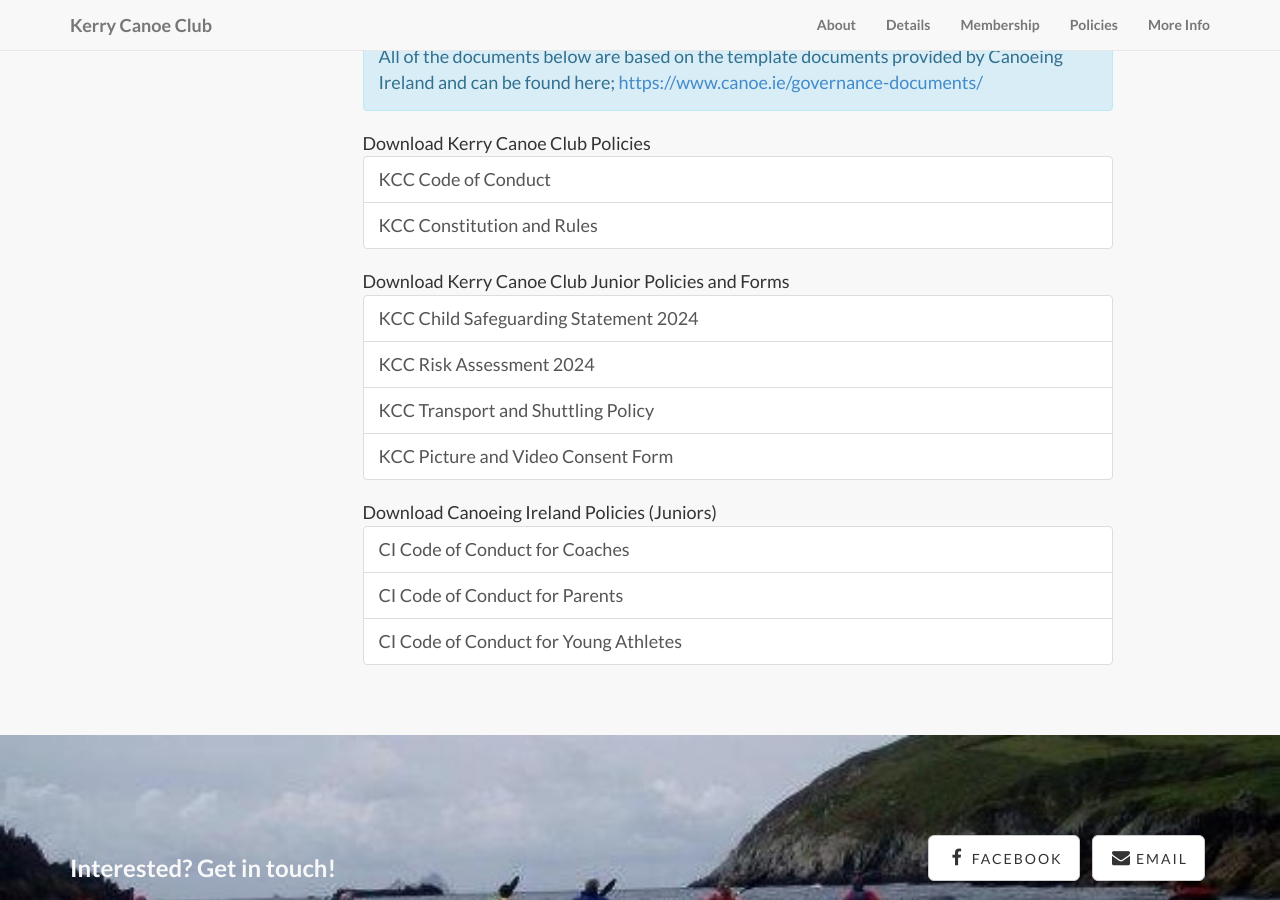
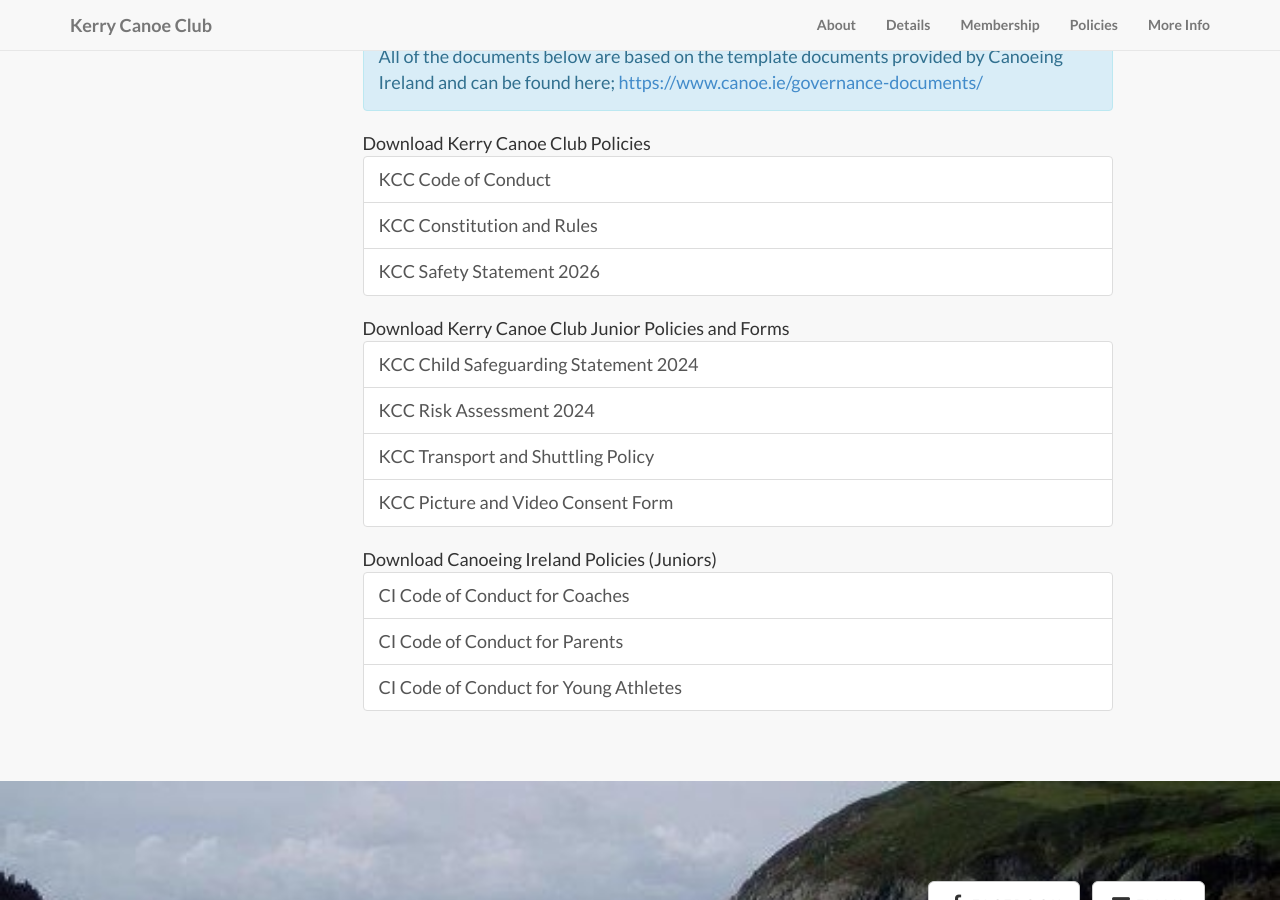
Before and after one commit to kerrycanoeclub/kerrycanoeclub.github.io, a Jekyll site: the page built from policies.html, in a window 1280 px wide and 900 px high, scrolled down 393 px. Built offline with Jekyll 4.4.1, drawn with Linux system fonts in a browser that asks for light colours.

Commit message:
add 2026 safety statement

```diff
--- a/policies.html
+++ b/policies.html
@@ -36,6 +36,13 @@
       download
     >
       KCC Constitution and Rules
+    </a>
+    <a
+      class="list-group-item list-group-item-action"
+      href="./assets/documents/kcc-safety-statement-2026.pdf"
+      download
+    >
+      KCC Safety Statement 2026
     </a>
   </ul>
 </div>
```
Also changed, not shown: 1 other file.
